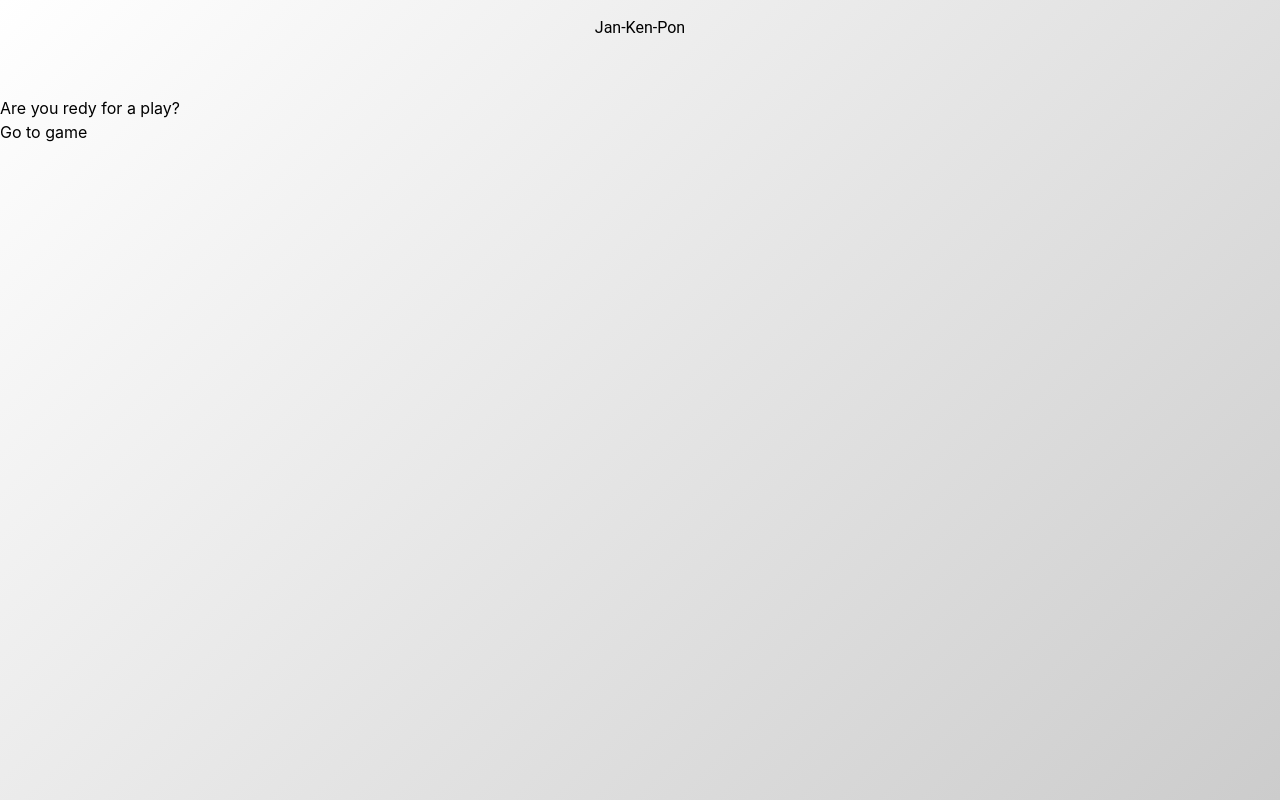
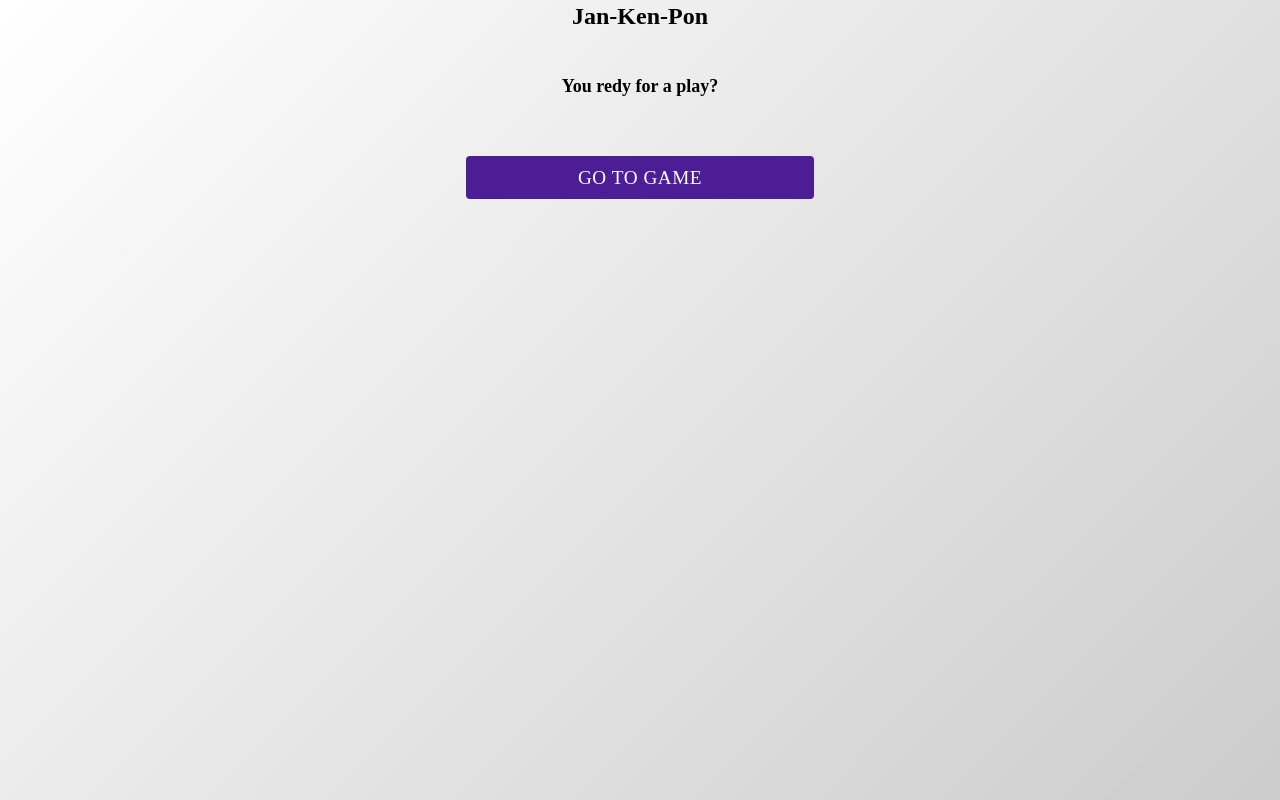
Before and after one commit to gaalvesj/rock-paper-scissors, a React (Vite) app in the folder rock-paper-scissors/: page / in a window 1280 px wide. Built offline with nearby package versions, Linux system fonts and the light colour scheme.

Commit message:
/home add style

```diff
--- a/rock-paper-scissors/package.json
+++ b/rock-paper-scissors/package.json
@@ -10,6 +10,11 @@
     "preview": "vite preview"
   },
   "dependencies": {
+    "@emotion/react": "^11.11.3",
+    "@emotion/styled": "^11.11.0",
+    "@mui/icons-material": "^5.15.3",
+    "@mui/material": "^5.15.3",
+    "@mui/system": "^5.15.3",
     "react": "^18.2.0",
     "react-dom": "^18.2.0"
   },
--- a/rock-paper-scissors/src/components/Home.jsx
+++ b/rock-paper-scissors/src/components/Home.jsx
@@ -1,4 +1,5 @@
 import { useNavigate } from "react-router-dom";
+import { StyledButton } from "../styles/styledComponents"
 
 
 function Home() {
@@ -7,14 +8,14 @@ function Home() {
     const  handlerClick = () => { navigate('/game') }
 
     return(
-        <div>
-            <h1 className="p-4">
+        <div className="flex flex-col place-items-center ">
+            <h1 className="text-2xl font-bold">
                 Jan-Ken-Pon
             </h1>
-            <p>
-                Are you redy for a play?
-            </p>
-            <button onClick={() => { handlerClick() }}>Go to game</button>
+            <h1 className="text-lg font-bold size-1.2">
+                 You redy for a play?
+            </h1>
+            <StyledButton onClick={() => { handlerClick() }}>Go to game</StyledButton>
 
         </div>
     )
--- a/rock-paper-scissors/src/index.css
+++ b/rock-paper-scissors/src/index.css
@@ -19,7 +19,7 @@ body {
 }
 
 h1 {
-  font-family: "Roboto";
+  font-family: "Bold";
   text-align: center;
   margin-bottom: 40px;
 }
--- /dev/null
+++ b/rock-paper-scissors/src/styles/styledComponents.js
@@ -0,0 +1,16 @@
+import styled  from "@mui/system/styled";
+import Button from '@mui/material/Button/Button';
+
+
+export const StyledButton = styled(Button)({
+    background: "#4c1d95",
+    color: "white",
+    paddingTop: "0.5rem",
+    margin: "1rem",
+    fontSize: "1.2rem",
+    fontFamily: "bold",
+    padding: "0.3rem 7rem",
+    "&:hover": {
+      background: "#3b0764",
+    }
+})
```
Also changed, not shown: 1 other file (tests, documents, lock files or other folders).
